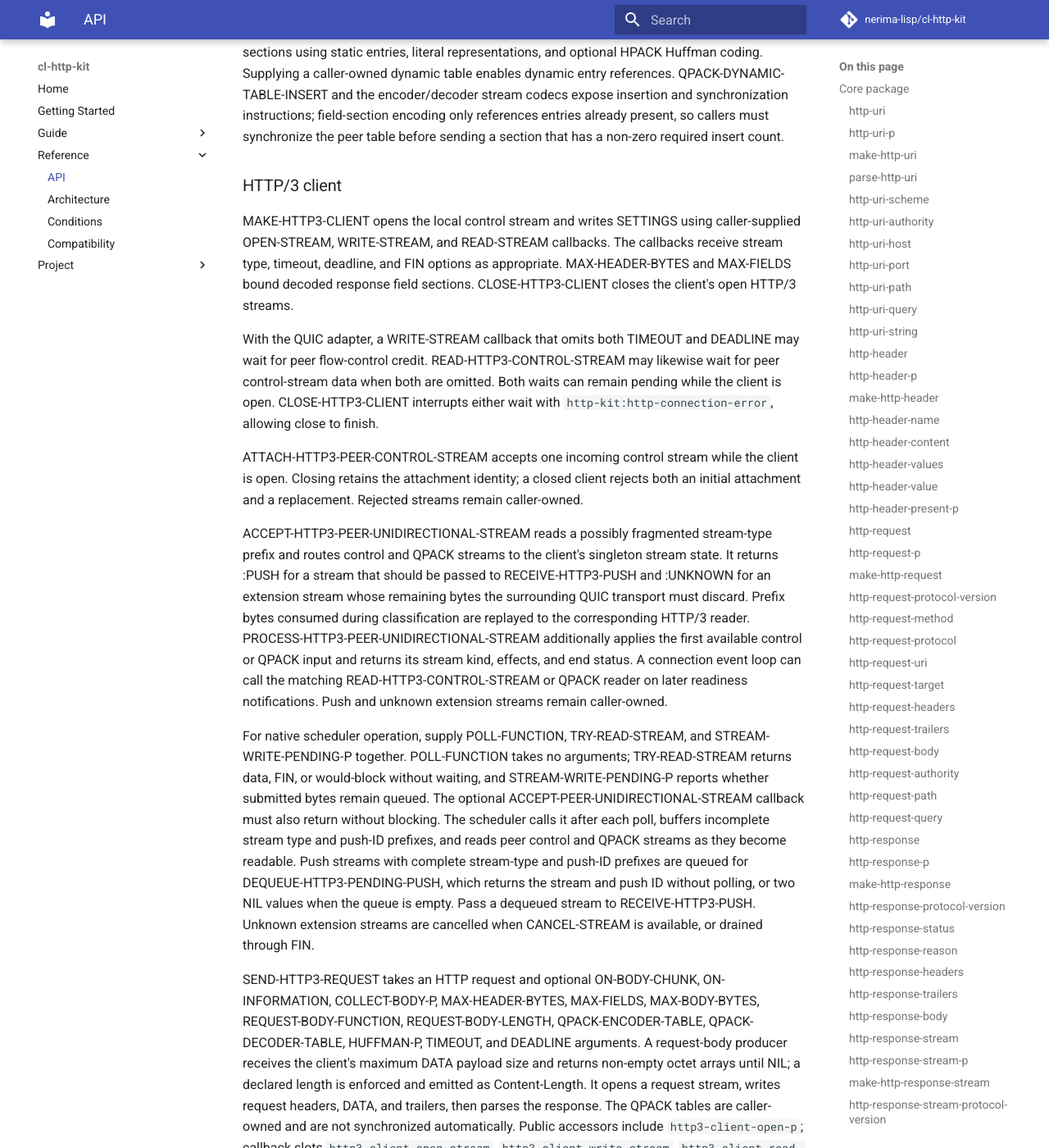
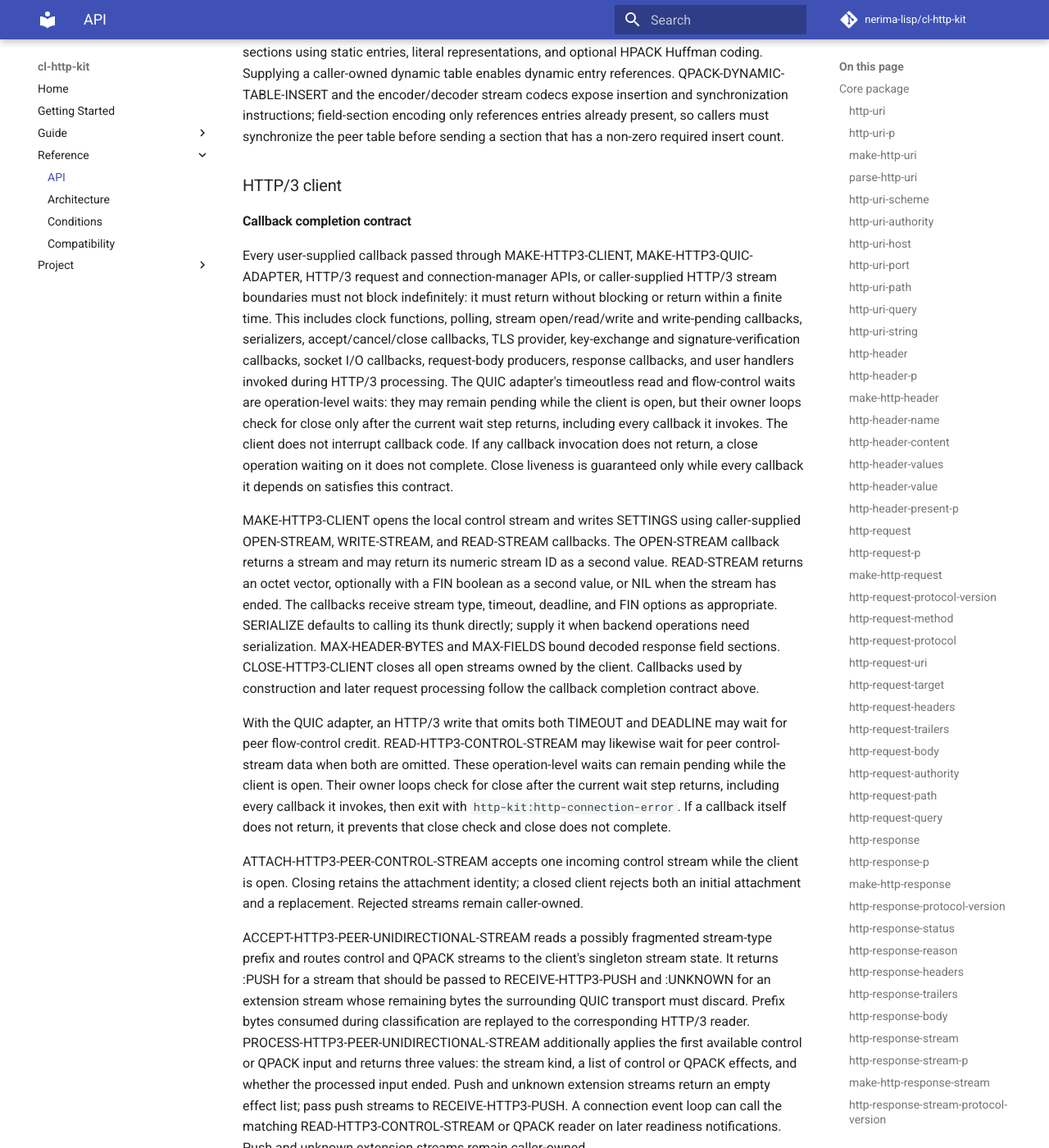
Before and after one commit to nerima-lisp/cl-http-kit, an MkDocs documentation site: the page built from docs/src/reference/api.md, in a window 1280 px wide and 1400 px high, scrolled down 18204 px. Shown: the whole window at 82% size. Built offline with MkDocs 1.6.1 and Material for MkDocs 9.7.7, drawn with Linux system fonts in a browser that asks for light colours; comment, search, counter and statistics services are not loaded; some of the changed text lies outside the part shown.

Commit message:
fix(http3): make owner waits close-responsive

```diff
--- a/docs/src/reference/api.md
+++ b/docs/src/reference/api.md
@@ -790,17 +790,43 @@ count.
 
 ### HTTP/3 client
 
+#### Callback completion contract
+
+Every user-supplied callback passed through MAKE-HTTP3-CLIENT,
+MAKE-HTTP3-QUIC-ADAPTER, HTTP/3 request and connection-manager APIs, or
+caller-supplied HTTP/3 stream boundaries must not block indefinitely: it must
+return without blocking or return within a finite time. This includes clock
+functions, polling, stream open/read/write and write-pending callbacks,
+serializers, accept/cancel/close callbacks, TLS provider, key-exchange and
+signature-verification callbacks, socket I/O callbacks, request-body producers,
+response callbacks, and user handlers invoked during HTTP/3 processing. The
+QUIC adapter's timeoutless read and flow-control waits are operation-level
+waits: they may remain pending while the client is open, but their owner loops
+check for close only after the current wait step returns, including every
+callback it invokes. The client does not interrupt callback code. If any
+callback invocation does not return, a close operation waiting on it does not
+complete. Close liveness is guaranteed only while every callback it depends on
+satisfies this contract.
+
 MAKE-HTTP3-CLIENT opens the local control stream and writes SETTINGS using
 caller-supplied OPEN-STREAM, WRITE-STREAM, and READ-STREAM callbacks. The
-callbacks receive stream type, timeout, deadline, and FIN options as
-appropriate. MAX-HEADER-BYTES and MAX-FIELDS bound decoded response field
-sections. CLOSE-HTTP3-CLIENT closes the client's open HTTP/3 streams.
-
-With the QUIC adapter, a WRITE-STREAM callback that omits both TIMEOUT and
-DEADLINE may wait for peer flow-control credit. READ-HTTP3-CONTROL-STREAM may
-likewise wait for peer control-stream data when both are omitted. Both waits can
-remain pending while the client is open. CLOSE-HTTP3-CLIENT interrupts either
-wait with `http-kit:http-connection-error`, allowing close to finish.
+OPEN-STREAM callback returns a stream and may return its numeric stream ID as a
+second value. READ-STREAM returns an octet vector, optionally with a FIN boolean
+as a second value, or NIL when the stream has ended. The callbacks receive
+stream type, timeout, deadline, and FIN options as appropriate. SERIALIZE
+defaults to calling its thunk directly; supply it when backend operations need
+serialization. MAX-HEADER-BYTES and MAX-FIELDS bound decoded response field
+sections. CLOSE-HTTP3-CLIENT closes all open streams owned by the client.
+Callbacks used by construction and later request processing follow the
+callback completion contract above.
+
+With the QUIC adapter, an HTTP/3 write that omits both TIMEOUT and DEADLINE may
+wait for peer flow-control credit. READ-HTTP3-CONTROL-STREAM may likewise wait
+for peer control-stream data when both are omitted. These operation-level waits
+can remain pending while the client is open. Their owner loops check for close
+after the current wait step returns, including every callback it invokes, then
+exit with `http-kit:http-connection-error`. If a callback itself does not
+return, it prevents that close check and close does not complete.
 
 ATTACH-HTTP3-PEER-CONTROL-STREAM accepts one incoming control stream while the
 client is open. Closing retains the attachment identity; a closed client
@@ -814,17 +840,19 @@ RECEIVE-HTTP3-PUSH and :UNKNOWN for an extension stream whose remaining bytes
 the surrounding QUIC transport must discard. Prefix bytes consumed during
 classification are replayed to the corresponding HTTP/3 reader.
 PROCESS-HTTP3-PEER-UNIDIRECTIONAL-STREAM additionally applies the first
-available control or QPACK input and returns its stream kind, effects, and end
-status. A connection event loop can call the matching READ-HTTP3-CONTROL-STREAM
-or QPACK reader on later readiness notifications. Push and unknown extension
-streams remain caller-owned.
+available control or QPACK input and returns three values: the stream kind, a
+list of control or QPACK effects, and whether the processed input ended. Push
+and unknown extension streams return an empty effect list; pass push streams to
+RECEIVE-HTTP3-PUSH. A connection event loop can call the matching
+READ-HTTP3-CONTROL-STREAM or QPACK reader on later readiness notifications.
+Push and unknown extension streams remain caller-owned.
 
 For native scheduler operation, supply POLL-FUNCTION, TRY-READ-STREAM, and
 STREAM-WRITE-PENDING-P together. POLL-FUNCTION takes no arguments;
 TRY-READ-STREAM returns data, FIN, or would-block without waiting, and
 STREAM-WRITE-PENDING-P reports whether submitted bytes remain queued. The
-optional ACCEPT-PEER-UNIDIRECTIONAL-STREAM callback must also return without
-blocking. The scheduler calls it after each poll, buffers incomplete stream
+optional ACCEPT-PEER-UNIDIRECTIONAL-STREAM callback follows the callback
+completion contract above. The scheduler calls it after each poll, buffers incomplete stream
 type and push-ID prefixes, and reads peer control and QPACK streams as they
 become readable. Push streams with complete stream-type and push-ID prefixes
 are queued for DEQUEUE-HTTP3-PENDING-PUSH, which returns the stream and push ID without
@@ -834,13 +862,15 @@ CANCEL-STREAM is available, or drained through FIN.
 
 SEND-HTTP3-REQUEST takes an HTTP request and optional ON-BODY-CHUNK,
 ON-INFORMATION, COLLECT-BODY-P, MAX-HEADER-BYTES, MAX-FIELDS, MAX-BODY-BYTES,
-REQUEST-BODY-FUNCTION, REQUEST-BODY-LENGTH, QPACK-ENCODER-TABLE,
-QPACK-DECODER-TABLE, HUFFMAN-P, TIMEOUT, and DEADLINE arguments. A request-body
+REQUEST-BODY-FUNCTION, REQUEST-BODY-LENGTH, QPACK-ENCODER-CONTEXT,
+QPACK-DECODER-CONTEXT, QPACK-HTTP3-DECODER-CONTEXT, AWAIT-QPACK, HUFFMAN-P,
+ON-STREAM-OPEN, ON-PUSH-PROMISE, TIMEOUT, and DEADLINE arguments. A request-body
 producer receives the client's maximum DATA payload
 size and returns non-empty octet arrays until NIL; a declared length is
 enforced and emitted as Content-Length. It opens a request stream, writes
 request headers, DATA, and trailers, then parses the response. The QPACK tables
-are caller-owned and are not synchronized automatically. Public accessors
+are caller-owned when supplied; otherwise the client uses its connection-owned
+contexts. Public accessors
 include `http3-client-open-p`; callback slots `http3-client-open-stream`,
 `http3-client-write-stream`, `http3-client-read-stream`,
 `http3-client-close-stream`, and `http3-client-cancel-stream`; limits
@@ -856,7 +886,8 @@ include `http3-client-open-p`; callback slots `http3-client-open-stream`,
 MAKE-HTTP3-CLIENT also accepts MAX-REQUEST-STREAMS,
 MAX-PEER-UNIDIRECTIONAL-STREAMS, MAX-STATE-BYTES,
 QPACK-MAX-INSTRUCTION-BYTES, and QPACK-MAX-BUFFER-BYTES. Their finite defaults
-are 100, 16, 4 MiB, 65,536 bytes, and 262,144 bytes respectively. The
+are 100 active request streams, 16 accepted peer unidirectional streams, 4 MiB
+of buffered HTTP/3 state, 65,536 bytes, and 262,144 bytes respectively. The
 client, server-stream, push, and connection-manager body-limit entry points
 default MAX-BODY-BYTES to the core 16 MiB default; an explicitly supplied NIL
 disables that limit for the call.
@@ -865,7 +896,9 @@ disables that limit for the call.
 max-connection-age clock-function)` pools clients by request origin. Its
 MAX-CONNECTIONS policy evicts the least recently used origin, while
 IDLE-TIMEOUT and MAX-CONNECTION-AGE expire retained clients using a monotonic
-CLOCK-FUNCTION. `send-http3-request-over-connection-manager (manager request
+CLOCK-FUNCTION. The manager is owner-thread and non-reentrant; manager calls
+must stay on that owner thread and callbacks must not re-enter it.
+`send-http3-request-over-connection-manager (manager request
 &key connection-key on-body-chunk on-information collect-body-p
 max-header-bytes max-fields max-body-bytes request-body-function
 request-body-length proxy proxy-plan qpack-encoder-context
@@ -878,13 +911,19 @@ validated 1xx response in wire order; proxy routing is rejected rather than sile
 ignored. Per-request MAX-HEADER-BYTES and MAX-FIELDS values can tighten but
 never weaken the retained client's configured limits.
 CLOSE-HTTP3-CONNECTION-MANAGER closes all retained clients and rejects
-subsequent sends.
-
-MAKE-HTTP3-QUIC-ADAPTER connects the HTTP/3 client boundary to a caller-owned
-cl-quic-kit client. Its HTTP3-OPTIONS argument is a flat property list of
-MAKE-HTTP3-CLIENT keyword arguments; malformed or non-keyword lists are
-rejected before the QUIC client is created. QUIC, TLS, certificate, socket,
-and shutdown policy remain caller-owned.
+subsequent sends. Callbacks supplied to the manager, request operations, and
+returned transport callback follow the callback completion contract above.
+
+MAKE-HTTP3-QUIC-ADAPTER creates an HTTP/3 client and a cl-quic-kit client from
+caller-supplied connection, socket, TLS, and QUIC options. Its HTTP3-OPTIONS
+argument is a flat property list of MAKE-HTTP3-CLIENT keyword arguments;
+malformed or non-keyword lists are rejected before the QUIC client is created.
+QUIC, TLS, certificate, socket configuration, and shutdown policy remain
+caller-controlled. Callbacks supplied through this
+constructor and HTTP3-OPTIONS follow the callback completion contract above.
+POLL-INTERVAL defaults to 0 and must be a real value from 0 through 1/10
+seconds, inclusive; values outside that range are rejected. The 100 ms cap
+limits the no-data sleep before the next close check.
 HOSTNAME must be a non-empty string identifying the origin for TLS SNI and
 certificate verification. SERVER-HOST and SERVER-PORT select the UDP peer,
 which can differ from that origin. Native sockets require a numeric IPv4
@@ -926,7 +965,8 @@ qpack-decoder-context stream-id await-qpack qpack-serialize qpack-encoder-table
 huffman-p enable-connect-p timeout deadline on-error). The session owns
 HTTP/3 framing, QPACK field sections, request-body limits, and response
 framing; the caller owns QPACK instruction-stream synchronization, QUIC, TLS,
-ALPN, and connection-level stream dispatch.
+ALPN, and connection-level stream dispatch. Its callbacks and handler follow
+the callback completion contract above.
 
 ## Native network package
 
```
Also changed, not shown: 3 other files.
